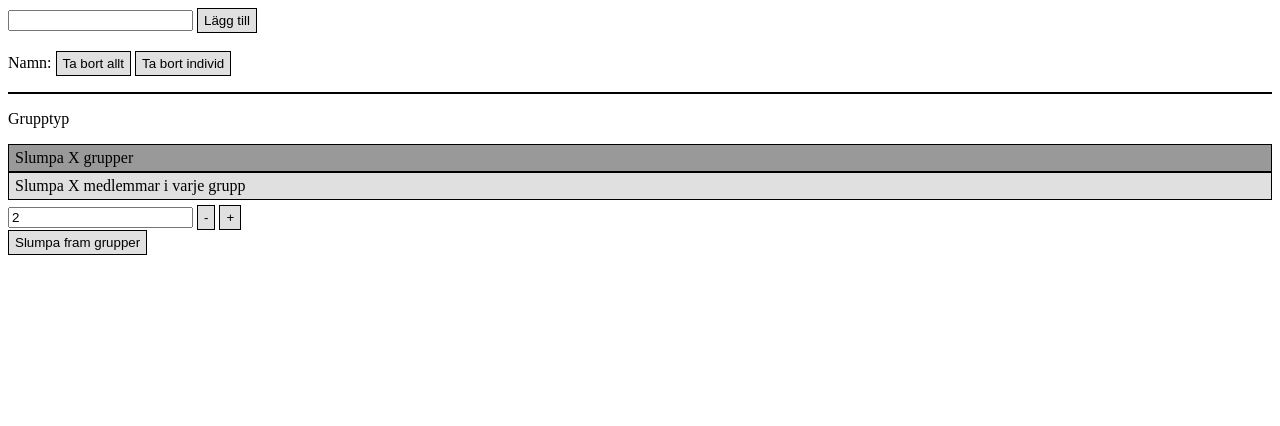
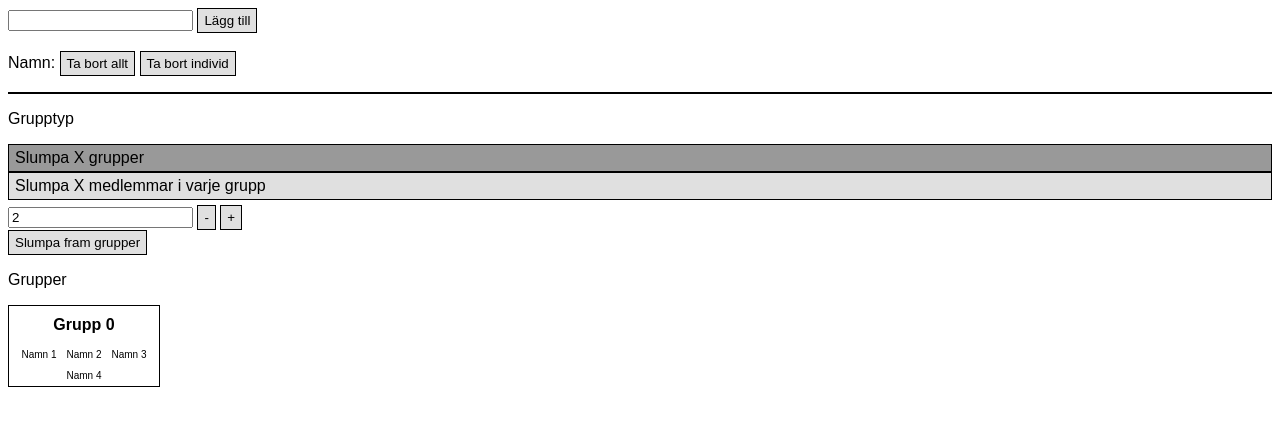
Before and after one commit to felixxlll/Slumpgenerator, a Jekyll site: the page built from site/index.html, in a window 1280 px wide. Shown: the top 426 px of the page. Built offline with Jekyll 4.4.1, drawn with Linux system fonts in a browser that asks for light colours.

Commit message:
Created group template

```diff
--- a/site/_layouts/default.html
+++ b/site/_layouts/default.html
@@ -22,8 +22,8 @@
 
     <div>
         <p>Grupptyp</p>
-        <div class="group-selector selected-group">Slumpa X grupper</div>
-        <div class="group-selector">Slumpa X medlemmar i varje grupp</div>
+        <div id="xGroups" class="group-selector selected-group">Slumpa X grupper</div>
+        <div id="xNames" class="group-selector">Slumpa X medlemmar i varje grupp</div>
 
         <form id="group-amount-form">
             <input id="group-amount" type="number" value="2">
@@ -33,6 +33,21 @@
 
         <button id="group-slump" class="button">Slumpa fram grupper</button>
     </div>
+    <div>
+        <p>Grupper</p>
+        <div id="groups">
+            <div class="group">
+                <h4>Grupp 0</h4>
+                <div class="group-names">
+                    <p>Namn 1</p>
+                    <p>Namn 2</p>
+                    <p>Namn 3</p>
+                    <p>Namn 4</p>
+                </div>
+            </div>
+        </div>
+    </div>
+
     <script src="scripts/jquery-3.5.1.min.js"></script>
     <script src="scripts/main.js"></script>
 </body>
--- a/site/scripts/main.js
+++ b/site/scripts/main.js
@@ -69,8 +69,8 @@ $(document).on('click','.list-name',function(){
 
 // Makes groups selectable
 $('.group-selector').click(function(){
-    $('.group-selector').removeClass(" selected-group ") // Removes selected-group class from other group options
-    $(this).addClass(" selected-group ") // Adds selected-group class to clicked group option
+    $('.group-selector').removeClass("selected-group") // Removes selected-group class from other group options
+    $(this).addClass("selected-group") // Adds selected-group class to clicked group option
 })
 
 $("#group-add").click(function(){
@@ -85,3 +85,14 @@ $("#group-subtract").click(function(){
     }
     $("#group-amount").val(currentValue - 1)
 })
+
+$('#group-slump').click(function(){
+    if ($('#xGroups').hasClass('selected-group')) {
+        console.log("grupper")
+        alert("hej")
+    }
+    else if ($('#xNames').hasClass('selected-group')) {
+        console.log("namn")
+        alert("hej")
+    }
+})
--- a/site/styles/style.scss
+++ b/site/styles/style.scss
@@ -2,6 +2,10 @@
 ---
 
 $selectedBackground: #999999;
+
+* {
+    font-family: Arial;
+}
 
 .button, .group-selector {
     color: black;
@@ -33,3 +37,31 @@ $selectedBackground: #999999;
 #group-amount-form {
     margin-top: 5px;
 }
+
+#groups {
+    display: flex;
+    flex-wrap: wrap;
+
+    .group {
+        border: 1px solid black;
+        max-width: 150px;
+
+        display: flex;
+        flex-direction: column;
+        justify-content: space-between;
+        align-items: center;
+        h4 {
+            margin: 10px;
+        }
+        .group-names {
+            display: flex;
+            flex-wrap: wrap;
+            justify-content: center;
+            align-items: center;
+            p {
+                font-size: 10px;
+                margin: 5px;
+            }
+        }
+    }
+}
```
